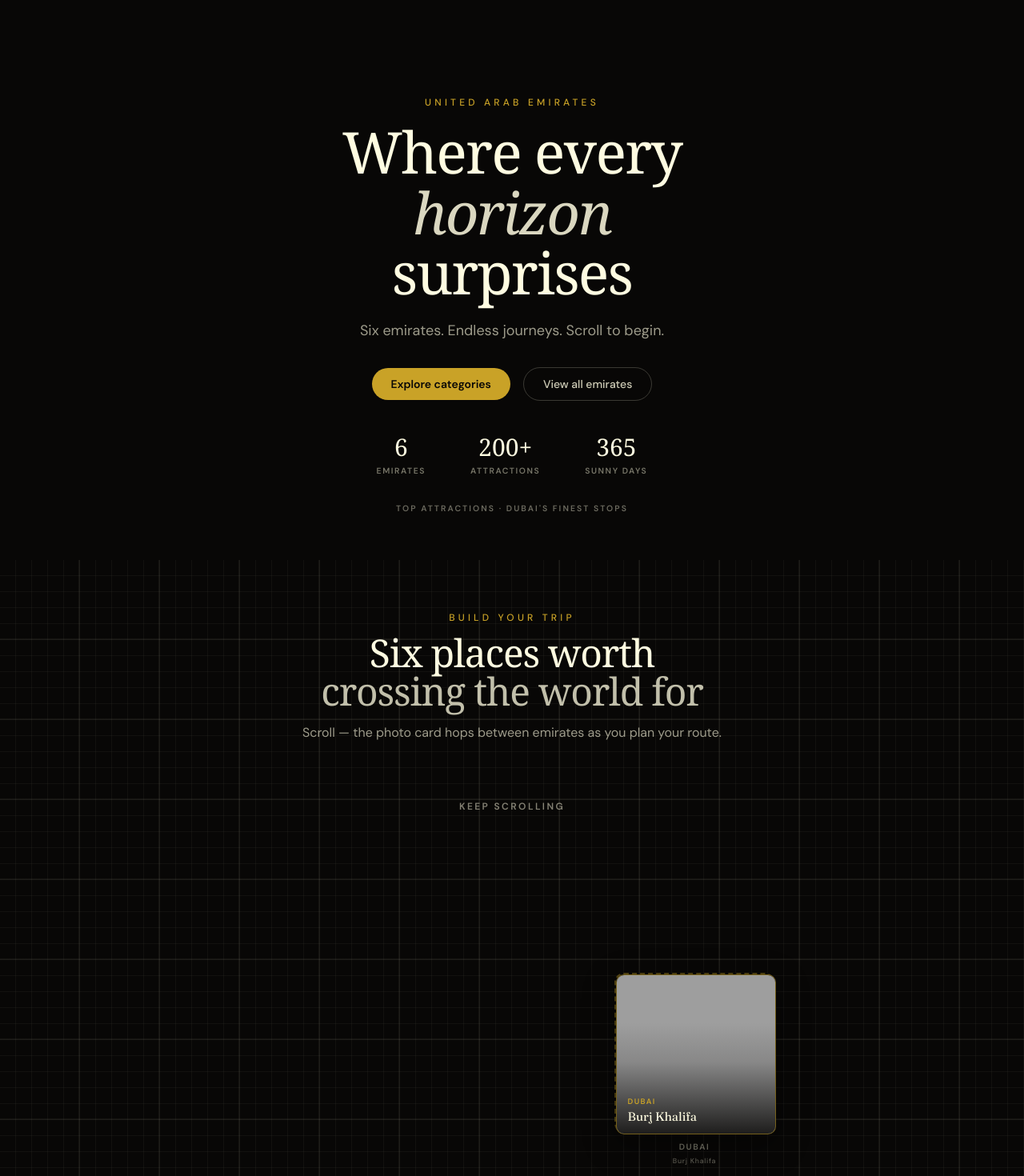
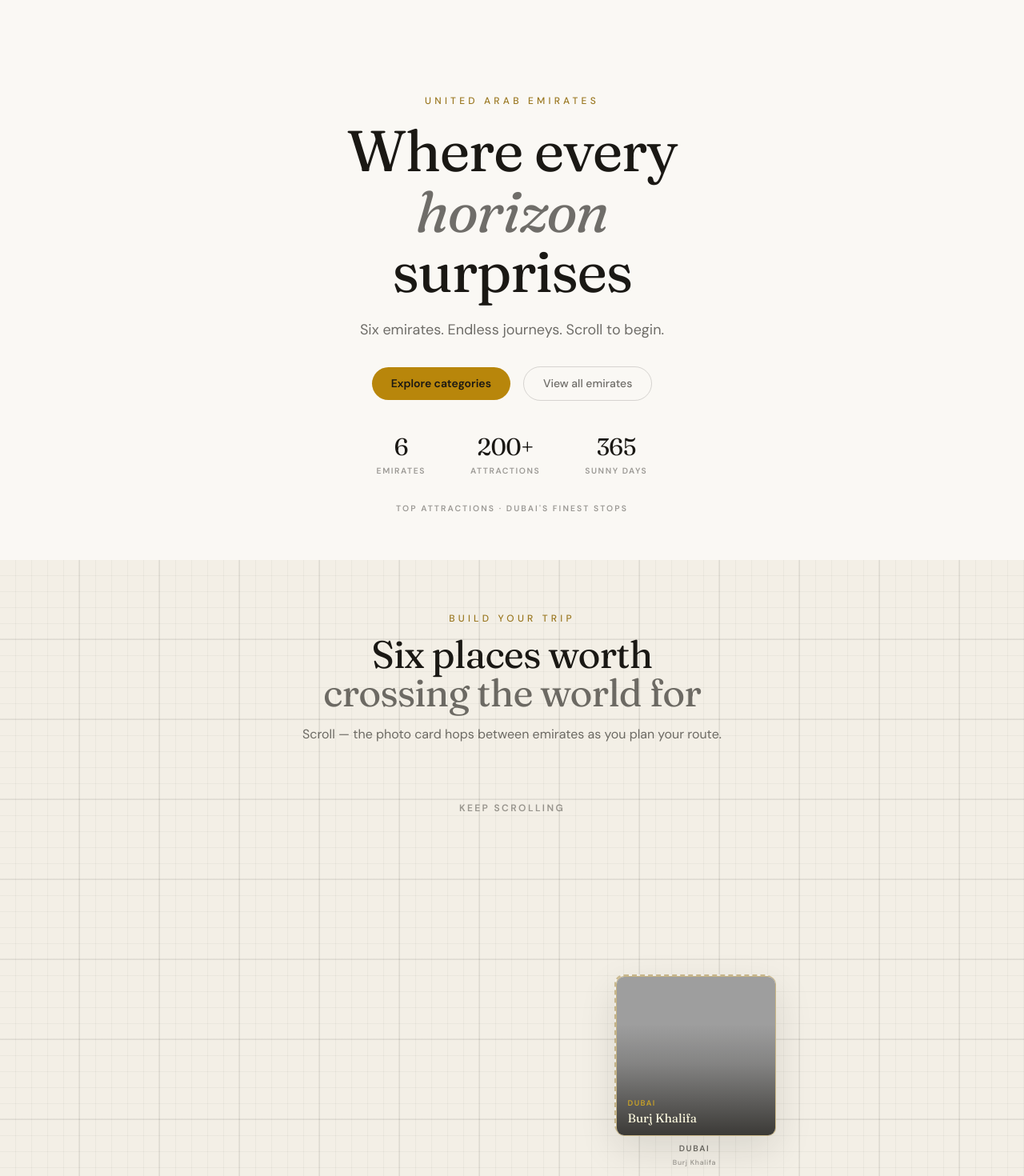
Before and after one commit to anshul52/wow, a React (Vite) app: page / in a window 1280 px wide. Shown: the part 980-2450 px from the top of the page at 80% size. Built offline with nearby package versions, Linux system fonts and the light colour scheme; grey boxes are pictures that could not be loaded.

Commit message:
Refactor styles and components for improved theming and consistency across the application. Update color variables in CSS, enhance HTML structure for better accessibility, and apply new styles to various components including ExploreSections and ScrollWaypointsSection.

```diff
--- a/index.html
+++ b/index.html
@@ -5,7 +5,7 @@
     <link rel="icon" type="image/svg+xml" href="/favicon.svg" />
     <meta name="viewport" content="width=device-width, initial-scale=1.0" />
     <meta name="description" content="A scroll-driven luxury travel experience across the UAE — six emirates, curated journeys, and GSAP-powered sections." />
-    <meta name="theme-color" content="#080706" />
+    <meta name="theme-color" content="#faf8f4" />
     <title>UAE Wow — Scroll Journeys</title>
     <link rel="preconnect" href="https://fonts.googleapis.com" />
     <link rel="preconnect" href="https://fonts.gstatic.com" crossorigin />
--- a/src/components/home/ScrollWaypointsSection.jsx
+++ b/src/components/home/ScrollWaypointsSection.jsx
@@ -16,15 +16,13 @@ export default function ScrollWaypointsSection() {
       aria-label="Destinations"
     >
       <div className="waypoints-intro">
-        <p className="mb-3 text-xs font-medium uppercase tracking-[0.35em] text-[#c9a227]">
-          {destinations.kicker}
-        </p>
-        <h2 className="font-serif text-3xl font-normal tracking-tight text-[#fffce1] md:text-5xl">
+        <p className="theme-kicker mb-3">{destinations.kicker}</p>
+        <h2 className="theme-heading text-3xl md:text-5xl">
           {destinations.title}
           <br />
-          <em className="not-italic text-[#fffce1]/75">{destinations.titleEm}</em>
+          <em className="theme-heading-em">{destinations.titleEm}</em>
         </h2>
-        <p className="mx-auto mt-4 max-w-xl text-base text-[#fffce1]/60">{destinations.hint}</p>
+        <p className="theme-lede mx-auto mt-4 max-w-xl text-base">{destinations.hint}</p>
       </div>
 
       <div className="waypoints-spacer">Keep scrolling</div>
--- a/src/components/home/ScrubbedBentoHero.jsx
+++ b/src/components/home/ScrubbedBentoHero.jsx
@@ -1,66 +1,87 @@
-import { bentoImages } from '../../data/bentoImages'
-import { attractions, hero } from '../../data/siteContent'
-import { useScrubbedBentoGallery } from '../../hooks/useScrubbedBentoGallery'
-import '../../styles/bento-gallery.css'
+import { bentoImages } from "../../data/bentoImages";
+import { attractions, hero } from "../../data/siteContent";
+import { useScrubbedBentoGallery } from "../../hooks/useScrubbedBentoGallery";
+import "../../styles/bento-gallery.css";
 
 export default function ScrubbedBentoHero() {
-  const { wrapRef, galleryRef } = useScrubbedBentoGallery(true)
+  const { wrapRef, galleryRef } = useScrubbedBentoGallery(true);
 
   return (
-    <section id="section-hero" className="relative bg-[#080706] pt-20" aria-label="Hero">
+    <section
+      id="section-hero"
+      className="relative bg-[var(--color-bg-hero)] pt-20"
+      aria-label="Hero"
+    >
       <div className="pointer-events-none absolute inset-0 z-10 flex flex-col items-center justify-end px-6 pb-10 pt-28 md:pb-14">
-        <div className="max-w-4xl text-center">
-          <p className="mb-4 text-xs font-medium uppercase tracking-[0.35em] text-[#c9a227]">
+        {/* <div className="hero-scrim absolute inset-0" aria-hidden="true" /> */}
+        <div className="relative max-w-4xl text-center">
+          <p className="theme-kicker mb-4">
             <span>{hero.eyebrow}</span>
           </p>
-          <h1 className="font-serif text-4xl font-normal leading-[1.05] tracking-tight text-[#fffce1] md:text-6xl lg:text-7xl">
+          <h1 className="theme-heading text-4xl leading-[1.05] md:text-6xl lg:text-7xl">
             {hero.lines[0]}
-            <span className="block italic text-[#fffce1]/85">{hero.lines[1]}</span>
+            <span className="block italic text-[var(--color-text-muted)]">
+              {hero.lines[1]}
+            </span>
             <span className="block">{hero.lines[2]}</span>
           </h1>
-          <p className="mx-auto mt-5 max-w-lg text-base text-[#fffce1]/60 md:text-lg">{hero.sub}</p>
+          <p className="theme-lede mx-auto mt-5 max-w-lg text-base md:text-lg">
+            {hero.sub}
+          </p>
 
           <div className="pointer-events-auto mt-8 flex flex-wrap items-center justify-center gap-4">
-            <a
-              href={hero.ctaPrimary.href}
-              className="rounded-full bg-[#c9a227] px-6 py-2.5 text-sm font-semibold text-[#080706] transition-colors hover:bg-[#dbb84a]"
-            >
+            <a href={hero.ctaPrimary.href} className="btn-primary px-6 py-2.5">
               {hero.ctaPrimary.label}
             </a>
-            <a
-              href={hero.ctaSecondary.href}
-              className="rounded-full border border-[#fffce1]/20 px-6 py-2.5 text-sm font-medium text-[#fffce1]/80 transition-colors hover:border-[#fffce1]/40 hover:text-[#fffce1]"
-            >
+            <a href={hero.ctaSecondary.href} className="btn-ghost px-6 py-2.5">
               {hero.ctaSecondary.label}
             </a>
           </div>
 
-          <div className="mt-10 flex justify-center gap-10 md:gap-14" aria-hidden="true">
+          <div
+            className="mt-10 flex justify-center gap-10 md:gap-14"
+            aria-hidden="true"
+          >
             {hero.stats.map((stat) => (
               <div key={stat.label} className="text-center">
-                <span className="block font-serif text-2xl text-[#fffce1] md:text-3xl">{stat.value}</span>
-                <span className="mt-1 block text-[0.65rem] font-semibold uppercase tracking-[0.15em] text-[#fffce1]/45">
+                <span className="theme-heading block text-2xl md:text-3xl">
+                  {stat.value}
+                </span>
+                <span className="mt-1 block text-[0.65rem] font-semibold uppercase tracking-[0.15em] text-[var(--color-text-subtle)]">
                   {stat.label}
                 </span>
               </div>
             ))}
           </div>
 
-          <p className="mt-8 text-[0.65rem] font-semibold uppercase tracking-[0.2em] text-[#fffce1]/40">
+          <p className="mt-8 text-[0.65rem] font-semibold uppercase tracking-[0.2em] text-[var(--color-text-subtle)]">
             {attractions.kicker} · {attractions.title} {attractions.titleEm}
           </p>
         </div>
       </div>
 
-      <div ref={wrapRef} id="section-bento" className="gallery-wrap" aria-label={attractions.kicker}>
-        <div ref={galleryRef} className="gallery gallery--bento gallery--switch">
+      <div
+        ref={wrapRef}
+        id="section-bento"
+        className="gallery-wrap"
+        aria-label={attractions.kicker}
+      >
+        <div
+          ref={galleryRef}
+          className="gallery gallery--bento gallery--switch"
+        >
           {bentoImages.map((image) => (
             <div key={image.src} className="gallery__item">
-              <img src={image.src} alt={image.alt} loading="eager" decoding="async" />
+              <img
+                src={image.src}
+                alt={image.alt}
+                loading="eager"
+                decoding="async"
+              />
             </div>
           ))}
         </div>
       </div>
     </section>
-  )
+  );
 }
--- a/src/index.css
+++ b/src/index.css
@@ -1,4 +1,24 @@
 @import "tailwindcss";
+
+:root {
+  --color-bg: #faf8f4;
+  --color-bg-alt: #f3efe6;
+  --color-bg-muted: #ebe6dc;
+  --color-bg-card: #ffffff;
+  --color-bg-hero: #faf8f4;
+  --color-text: #1a1814;
+  --color-text-muted: rgba(26, 24, 20, 0.62);
+  --color-text-subtle: rgba(26, 24, 20, 0.42);
+  --color-accent: #9a7720;
+  --color-accent-bright: #b8860b;
+  --color-accent-hover: #c9a227;
+  --color-on-accent: #1a1814;
+  --color-border: rgba(26, 24, 20, 0.1);
+  --color-border-strong: rgba(26, 24, 20, 0.16);
+  --shadow-card: 0 4px 24px rgba(26, 24, 20, 0.07);
+  --shadow-float: 0 16px 48px rgba(26, 24, 20, 0.12);
+  --header-bg: rgba(250, 248, 244, 0.88);
+}
 
 @layer base {
   html {
@@ -9,8 +29,8 @@
     margin: 0;
     min-height: 100vh;
     overflow-x: hidden;
-    background-color: #080706;
-    color: #fffce1;
+    background-color: var(--color-bg);
+    color: var(--color-text);
     font-family: "DM Sans", system-ui, "Segoe UI", Roboto, sans-serif;
     -webkit-font-smoothing: antialiased;
     -moz-osx-font-smoothing: grayscale;
@@ -25,3 +45,94 @@
     min-height: 100vh;
   }
 }
+
+@layer components {
+  .theme-kicker {
+    font-size: 0.75rem;
+    font-weight: 500;
+    letter-spacing: 0.35em;
+    text-transform: uppercase;
+    color: var(--color-accent);
+  }
+
+  .theme-heading {
+    font-family: "Fraunces", Georgia, serif;
+    font-weight: 400;
+    letter-spacing: -0.02em;
+    color: var(--color-text);
+  }
+
+  .theme-heading-em {
+    font-style: normal;
+    color: var(--color-text-muted);
+  }
+
+  .theme-lede {
+    color: var(--color-text-muted);
+    line-height: 1.6;
+  }
+
+  .theme-section {
+    border-top: 1px solid var(--color-border);
+  }
+
+  .theme-section--alt {
+    background-color: var(--color-bg-alt);
+  }
+
+  .theme-section--muted {
+    background-color: var(--color-bg-muted);
+  }
+
+  .theme-card {
+    background-color: var(--color-bg-card);
+    border: 1px solid var(--color-border);
+    box-shadow: var(--shadow-card);
+  }
+
+  .btn-primary {
+    display: inline-flex;
+    align-items: center;
+    justify-content: center;
+    border-radius: 999px;
+    background-color: var(--color-accent-bright);
+    color: var(--color-on-accent);
+    font-size: 0.875rem;
+    font-weight: 600;
+    transition: background-color 0.2s ease;
+  }
+
+  .btn-primary:hover {
+    background-color: var(--color-accent-hover);
+  }
+
+  .btn-ghost {
+    display: inline-flex;
+    align-items: center;
+    justify-content: center;
+    border-radius: 999px;
+    border: 1px solid var(--color-border-strong);
+    color: var(--color-text-muted);
+    font-size: 0.875rem;
+    font-weight: 500;
+    transition:
+      border-color 0.2s ease,
+      color 0.2s ease;
+  }
+
+  .btn-ghost:hover {
+    border-color: var(--color-accent);
+    color: var(--color-text);
+  }
+
+  .hero-scrim {
+    background: linear-gradient(
+      to bottom,
+      rgba(250, 248, 244, 0.97) 0%,
+      rgba(250, 248, 244, 0.88) 30%,
+      rgba(250, 248, 244, 0.55) 55%,
+      rgba(250, 248, 244, 0.15) 80%,
+      transparent 100%
+    );
+  }
+}
--- a/src/pages/Home.jsx
+++ b/src/pages/Home.jsx
@@ -25,7 +25,7 @@ export default function Home() {
   return (
     <>
       <SiteHeader />
-      <main className="min-h-screen bg-[#080706] text-[#fffce1]">
+      <main className="min-h-screen bg-[var(--color-bg)] text-[var(--color-text)]">
         <ScrubbedBentoHero />
         <ScrollWaypointsSection />
         <ExploreSections />
--- a/src/styles/bento-gallery.css
+++ b/src/styles/bento-gallery.css
@@ -22,6 +22,8 @@
   position: relative;
   overflow: hidden;
   border-radius: 0.25rem;
+  box-shadow: 0 2px 12px rgba(26, 24, 20, 0.1);
+  border: 1px solid rgba(26, 24, 20, 0.08);
 }
 
 .gallery__item img {
--- a/src/styles/scroll-waypoints.css
+++ b/src/styles/scroll-waypoints.css
@@ -1,15 +1,15 @@
 .waypoints-section {
-  --waypoints-grid-line: rgba(255, 252, 225, 0.08);
-  --waypoints-box-border: rgba(201, 162, 39, 0.4);
-  --waypoints-canvas-border: rgba(201, 162, 39, 0.55);
+  --waypoints-grid-line: rgba(26, 24, 20, 0.12);
+  --waypoints-box-border: rgba(154, 119, 32, 0.45);
+  --waypoints-canvas-border: rgba(154, 119, 32, 0.55);
 
   position: relative;
-  background-color: #080706;
+  background-color: var(--color-bg-alt);
   background-image:
-    linear-gradient(rgba(255, 252, 225, 0.05) 2px, transparent 2px),
-    linear-gradient(90deg, rgba(255, 252, 225, 0.05) 2px, transparent 2px),
-    linear-gradient(rgba(255, 252, 225, 0.04) 1px, transparent 1px),
-    linear-gradient(90deg, rgba(255, 252, 225, 0.04) 1px, transparent 1px);
+    linear-gradient(rgba(26, 24, 20, 0.06) 2px, transparent 2px),
+    linear-gradient(90deg, rgba(26, 24, 20, 0.06) 2px, transparent 2px),
+    linear-gradient(rgba(26, 24, 20, 0.04) 1px, transparent 1px),
+    linear-gradient(90deg, rgba(26, 24, 20, 0.04) 1px, transparent 1px);
   background-size: 100px 100px, 100px 100px, 20px 20px, 20px 20px;
   background-position: -2px -2px, -2px -2px, -1px -1px, -1px -1px;
 }
@@ -28,7 +28,7 @@
   font-weight: 600;
   letter-spacing: 0.2em;
   text-transform: uppercase;
-  color: rgba(255, 252, 225, 0.5);
+  color: var(--color-text-subtle);
 }
 
 .waypoints-main {
@@ -46,6 +46,7 @@
   place-items: center;
   border: 2px dashed var(--waypoints-box-border);
   border-radius: 12px;
+  background: rgba(255, 255, 255, 0.5);
 }
 
 .waypoints-container--initial {
@@ -76,7 +77,7 @@
   border-radius: 10px;
   outline: 1px dashed var(--waypoints-grid-line);
   outline-offset: -6px;
-  opacity: 0.6;
+  opacity: 0.7;
 }
 
 .waypoints-card {
@@ -86,13 +87,11 @@
   overflow: hidden;
   border-radius: 10px;
   border: 1px solid var(--waypoints-canvas-border);
-  box-shadow:
-    0 12px 40px rgba(0, 0, 0, 0.45),
-    0 0 0 1px rgba(255, 252, 225, 0.06) inset;
+  box-shadow: var(--shadow-float);
   z-index: 2;
   transform-origin: center center;
   will-change: transform;
-  background: #121110;
+  background: var(--color-bg-card);
 }
 
 .waypoints-card__img {
@@ -113,8 +112,8 @@
   inset: 0;
   background: linear-gradient(
     to top,
-    rgba(8, 7, 6, 0.85) 0%,
-    rgba(8, 7, 6, 0.15) 45%,
+    rgba(26, 24, 20, 0.75) 0%,
+    rgba(26, 24, 20, 0.2) 45%,
     transparent 70%
   );
   pointer-events: none;
@@ -138,7 +137,7 @@
   font-weight: 600;
   letter-spacing: 0.14em;
   text-transform: uppercase;
-  color: #c9a227;
+  color: var(--color-accent-hover);
 }
 
 .waypoints-card__spot {
@@ -154,7 +153,7 @@
   font-weight: 600;
   letter-spacing: 0.15em;
   text-transform: uppercase;
-  color: rgba(255, 252, 225, 0.45);
+  color: var(--color-text-muted);
   pointer-events: none;
 }
 
@@ -164,7 +163,7 @@
   font-weight: 500;
   letter-spacing: 0.08em;
   text-transform: none;
-  color: rgba(255, 252, 225, 0.35);
+  color: var(--color-text-subtle);
   pointer-events: none;
 }
 
```
Also changed, not shown: src/components/home/ExploreSections.jsx (+27 -36 lines), src/styles/site-header.css (+24 -24 lines).
